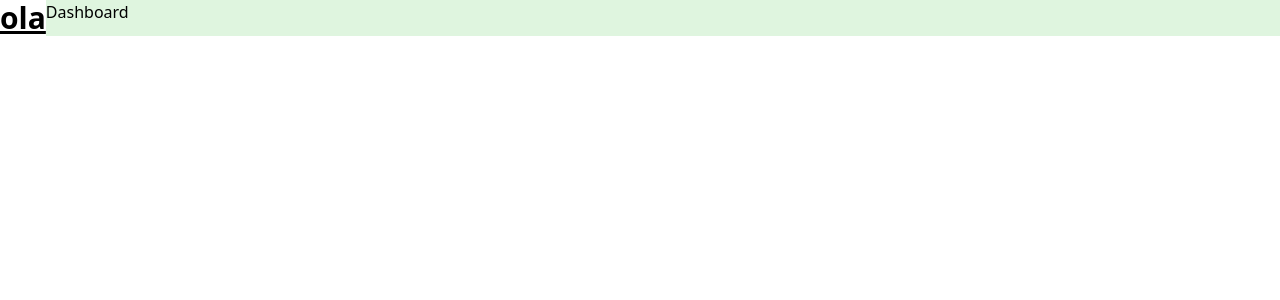
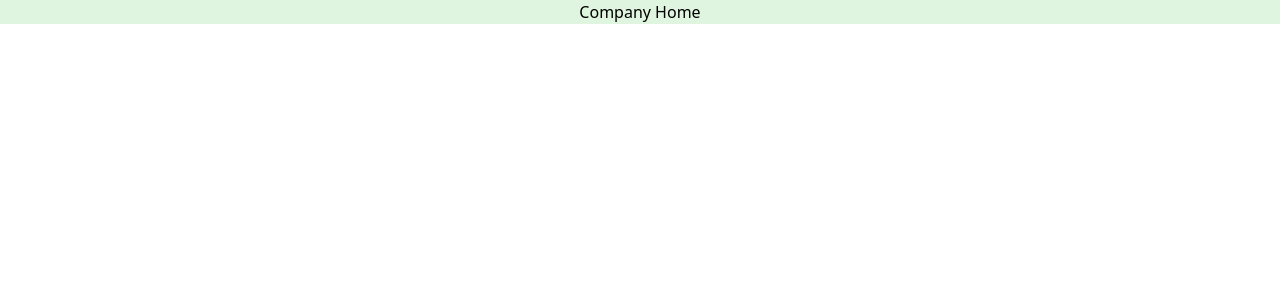
Before and after one commit to TomazzoBr/driverfinder-redux, a React (Create React App) app in the folder df-client/: page /company/1 in a window 1280 px wide. Shown: the top 300 px of the page. Built offline with nearby package versions, Linux system fonts and the light colour scheme.

Commit message:
routing: principal routing done

```diff
--- a/df-client/src/App.js
+++ b/df-client/src/App.js
@@ -3,8 +3,7 @@ import Dashboard from "./components/Dashboard/Dashboard";
 
 function App() {
   return (
-    <div className="flex w-full bg-black">
-      <p className="text-3xl font-bold underline">ola</p>
+    <div className="">
       <Dashboard />
     </div>
   );
--- /dev/null
+++ b/df-client/src/components/Company/CompanyHome/CompanyHome.jsx
@@ -0,0 +1,7 @@
+export default function CompanyHome() {
+  return (
+    <div className="flex w-full h-full justify-center bg-greenPrinc">
+      <p>Company Home</p>
+    </div>
+  );
+}
--- /dev/null
+++ b/df-client/src/components/Company/CompanyJobs/CompanyJobs.jsx
@@ -0,0 +1,7 @@
+export default function CompanyJobs() {
+  return (
+    <div className="flex w-full h-full justify-center bg-greenPrinc">
+      <p>Company Jobs</p>
+    </div>
+  );
+}
--- a/df-client/src/components/Dashboard/Dashboard.jsx
+++ b/df-client/src/components/Dashboard/Dashboard.jsx
@@ -1,11 +1,22 @@
 // import { useDispatch } from "react-redux";
+import { Routes, Route, Outlet, useLocation } from "react-router-dom";
 
-// import { Routes, Route, Outlet, useLocation } from "react-router-dom";
+import Home from "../Home/Home.jsx";
+import CompanyHome from "../Company/CompanyHome/CompanyHome.jsx";
+import CompanyJobs from "../Company/CompanyJobs/CompanyJobs.jsx";
+import DriverHome from "../Driver/DriverHome.jsx";
+import Jobs from "../Jobs/Jobs.jsx";
 
 export default function Dashboard() {
   return (
-    <div className="flex w-full bg-greenPrinc">
-      <p>Dashboard</p>
+    <div className="flex w-full h-full justify-center bg-greenPrinc">
+      <Routes>
+        <Route path="/" element={<Home />} />
+        <Route path="/company/:id" element={<CompanyHome />} />
+        <Route path="/company/:id/jobs" element={<CompanyJobs />} />
+        <Route path="/driver/:id" element={<DriverHome />} />
+        <Route path="/driver/:id/jobs" element={<Jobs />} />
+      </Routes>
     </div>
   );
 }
--- /dev/null
+++ b/df-client/src/components/Driver/DriverHome.jsx
@@ -0,0 +1,7 @@
+export default function DriverHome() {
+  return (
+    <div className="flex w-full h-full justify-center bg-greenPrinc">
+      <p>Driver Home</p>
+    </div>
+  );
+}
--- /dev/null
+++ b/df-client/src/components/Home/Home.jsx
@@ -0,0 +1,7 @@
+export default function Home() {
+  return (
+    <div className="flex w-full h-full justify-center bg-greenPrinc">
+      <p>Home</p>
+    </div>
+  );
+}
--- /dev/null
+++ b/df-client/src/components/Jobs/Jobs.jsx
@@ -0,0 +1,7 @@
+export default function Jobs() {
+  return (
+    <div className="flex w-full h-full justify-center bg-greenPrinc">
+      <p>Jobs</p>
+    </div>
+  );
+}
```
Also changed, not shown: df-client/src/components/NavBar/NavBar.jsx (added).
